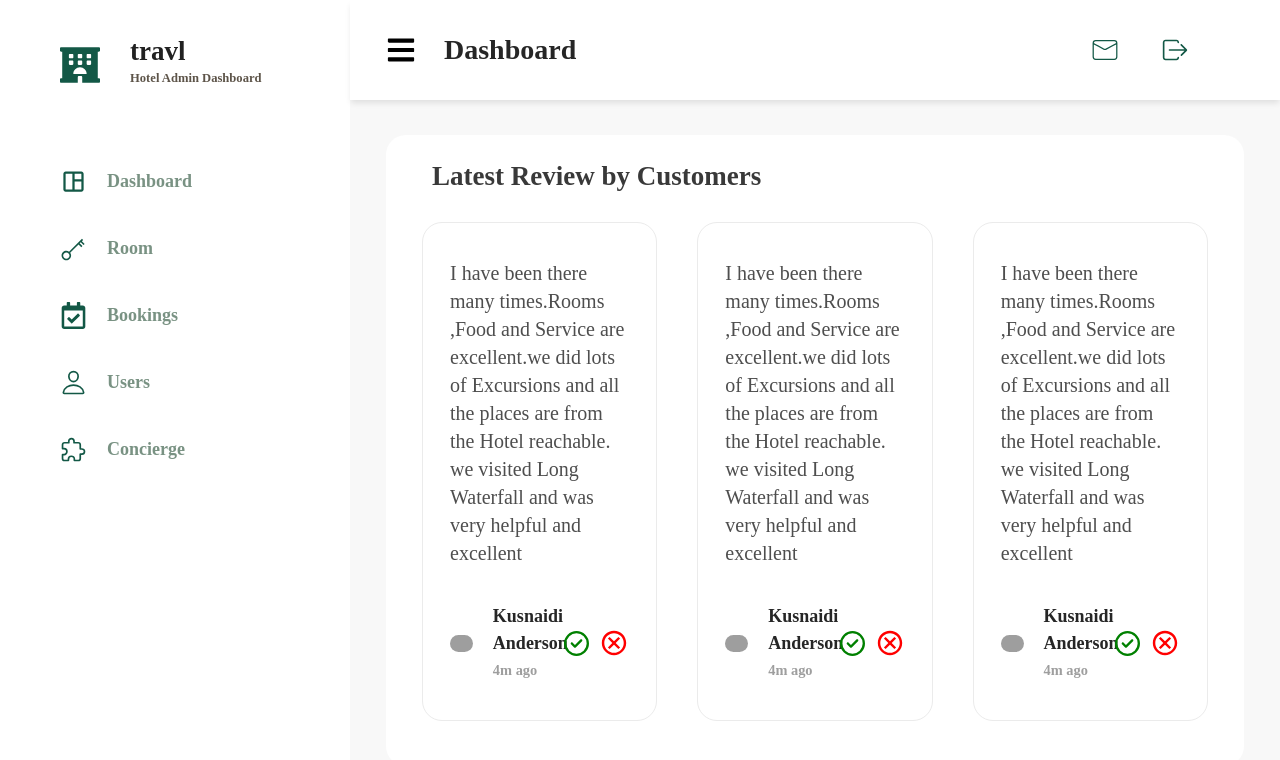
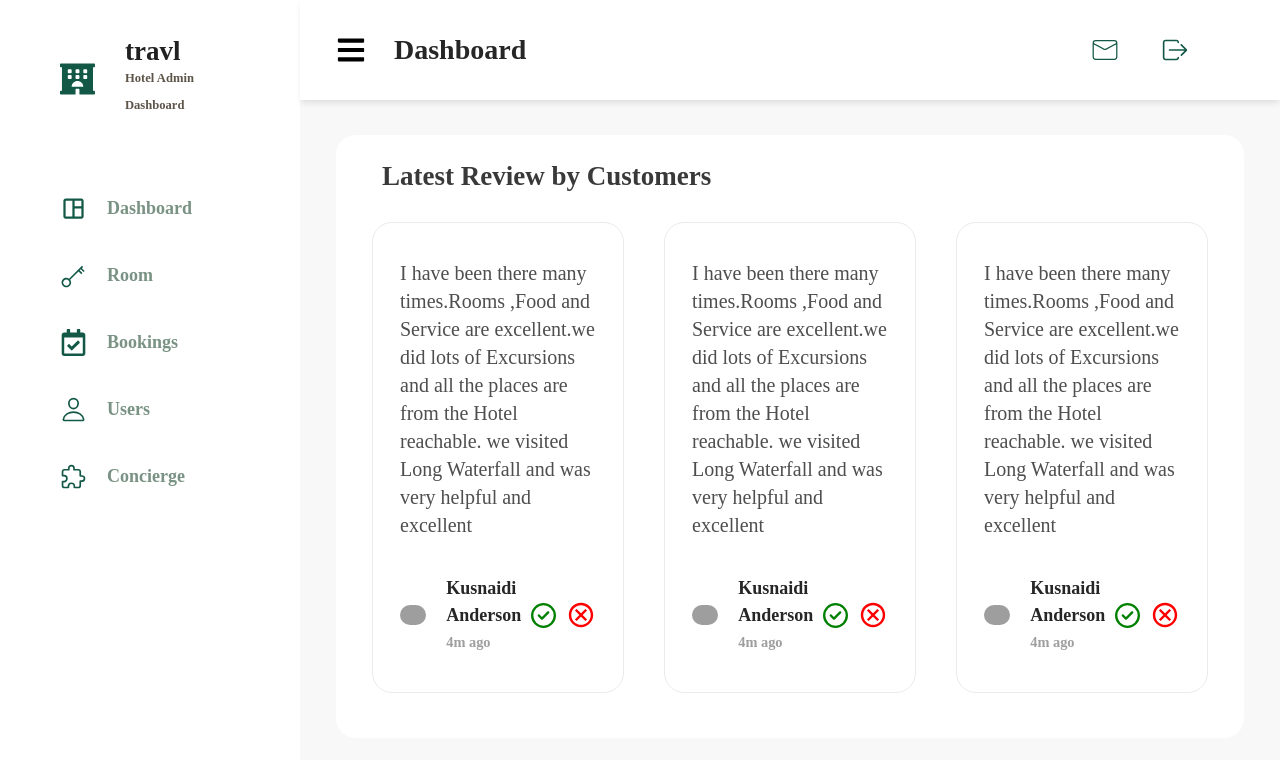
Before and after one commit to danipoav/Dashboard-Hotel, a React (Vite) app: page /home in a window 1280 px wide. Shown: the top 760 px of the page. Built offline with nearby package versions, Linux system fonts and the light colour scheme; sample sign-in values are in the browser's storage; grey boxes are pictures that could not be loaded.

Commit message:
Changing page size from styles files

```diff
--- a/src/components/Dashboard/Bookings/Bookings-styles.js
+++ b/src/components/Dashboard/Bookings/Bookings-styles.js
@@ -1,9 +1,9 @@
 import styled from "styled-components";
 
 export const Container = styled.div`
-    width: calc(100% - 350px);
+    width: calc(100% - 300px);
     margin-top: 5.5em;
-    margin-left: 350px;
+    margin-left: 300px;
     padding: 3em;
     padding-top: 2em;
     margin-bottom: auto;
--- a/src/components/Dashboard/Dashboard.styles.js
+++ b/src/components/Dashboard/Dashboard.styles.js
@@ -1,7 +1,7 @@
 import styled from 'styled-components';
 
 export const SlidebarContainer = styled.div`
-width: 350px;
+width: 300px;
 color: white;
 padding: 40px;
 height: 100vh;
@@ -34,6 +34,7 @@ align-items: center;
 padding: 20px;
 color: #799283;
 margin-bottom: 2em;
+width: 100%;
   div {
     margin-left: 30px;
   }
--- a/src/components/Dashboard/DashboardContent.styles.js
+++ b/src/components/Dashboard/DashboardContent.styles.js
@@ -1,9 +1,9 @@
 import styled from "styled-components";
 
 export const Contentainer = styled.div`
-    width: calc(100% - 350px);
+    width: calc(100% - 300px);
     margin-top: 5.5em;
-    margin-left: 350px;
+    margin-left: 300px;
     padding: 2em;
     margin-bottom: auto;
     background-color: #F8F8F8;
--- a/src/components/Dashboard/Room/Room.jsx
+++ b/src/components/Dashboard/Room/Room.jsx
@@ -27,7 +27,7 @@ export default function Room() {
                 <Th>Room Name</Th>
                 <Th>Bed Type</Th>
                 <Th>Room Floor</Th>
-                <Th style={{ width: '20%' }}>Facilities</Th>
+                <Th><div style={{ width: '50%' }}>Facilities</div></Th>
                 <Th>Rate</Th>
                 <Th>Status</Th>
                 <Th>Actions</Th>
--- a/src/components/Dashboard/Room/Room.styles.js
+++ b/src/components/Dashboard/Room/Room.styles.js
@@ -1,9 +1,9 @@
 import styled from "styled-components";
 
 export const Container = styled.div`
-    width: calc(100% - 350px);
+    width: calc(100% - 300px);
     margin-top: 5.5em;
-    margin-left: 350px;
+    margin-left: 300px;
     padding: 3em;
     padding-top: 2em;
     margin-bottom: auto;
--- a/src/components/Dashboard/TopBar/TopBar.styles.js
+++ b/src/components/Dashboard/TopBar/TopBar.styles.js
@@ -1,12 +1,12 @@
 import styled from 'styled-components';
 
 export const NotificationBar = styled.div`
-  width: calc(100% - 350px);
+  width: calc(100% - 300px);
   height: 100px;
   padding: 15px;
   position: fixed;
   top: 0;
-  left: 350px;
+  left: 300px;
   display: flex;
   align-items: center;
   justify-content: space-between;
--- a/src/components/Dashboard/Users/Users.styles.js
+++ b/src/components/Dashboard/Users/Users.styles.js
@@ -1,9 +1,9 @@
 import styled from "styled-components";
 
 export const Container = styled.div`
-    width: calc(100% - 350px);
+    width: calc(100% - 300px);
     margin-top: 5.5em;
-    margin-left: 350px;
+    margin-left: 300px;
     padding: 2em;
     margin-bottom: auto;
     background-color: #F8F8F8;
```
